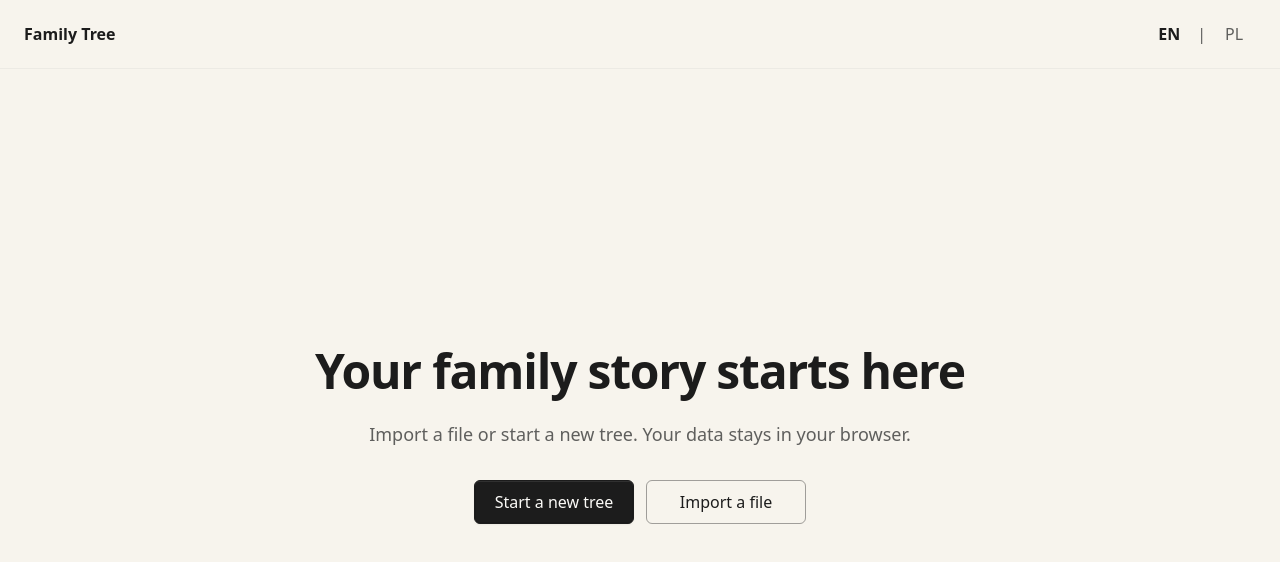
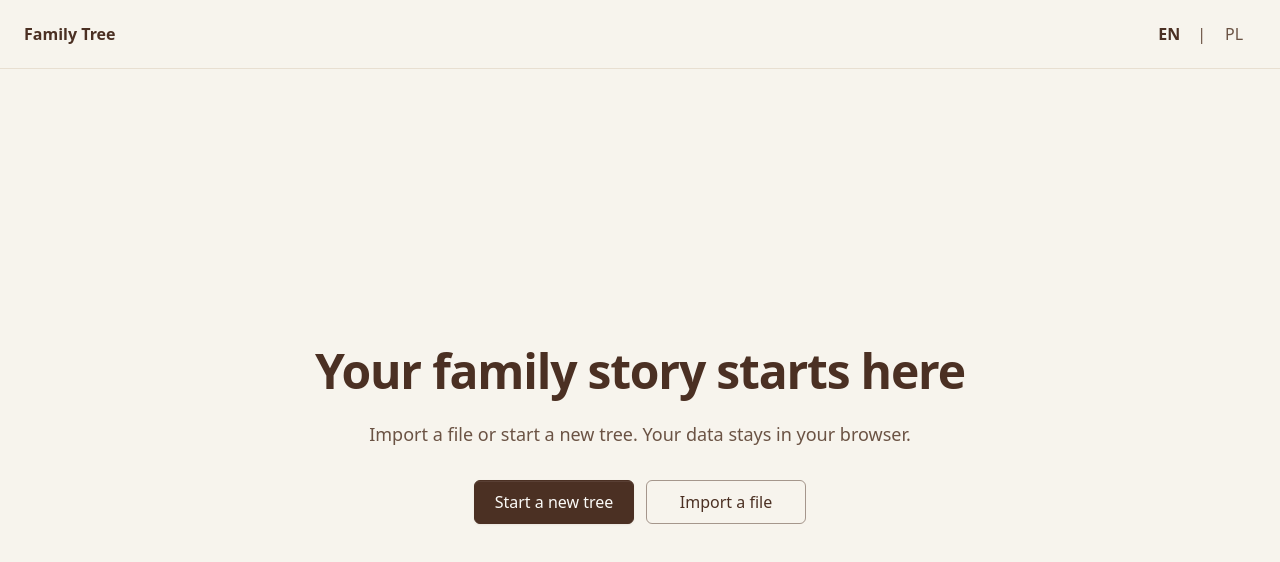
Before and after one commit to DanielVeB/family-tree, a React (Vite) app: page / in a window 1280 px wide. Shown: the top 562 px of the page. Built offline with nearby package versions, Linux system fonts and the light colour scheme; a web font is replaced by a local one.

Commit message:
change design

```diff
--- a/src/styles/global.css
+++ b/src/styles/global.css
@@ -30,7 +30,7 @@
   font-family: Inter, ui-sans-serif, system-ui, sans-serif;
   font-synthesis: none;
   font-weight: 400;
-  color: var(--charcoal);
+  color: var(--oak);
   background: var(--cream);
   text-rendering: optimizeLegibility;
   -webkit-font-smoothing: antialiased;
@@ -135,7 +135,7 @@ a:focus-visible {
   width: 7px;
   height: 7px;
   border-radius: var(--radius-pill);
-  background: var(--charcoal);
+  background: var(--oak);
   content: '';
 }
 
@@ -149,7 +149,7 @@ a:focus-visible {
   border: 1px solid var(--border);
   border-radius: var(--radius-card);
   background: var(--cream);
-  color: var(--charcoal);
+  color: var(--oak);
   line-height: 1.5;
 }
 
@@ -203,7 +203,7 @@ a:focus-visible {
 }
 
 .language-toggle button[aria-pressed='true'] {
-  color: var(--charcoal);
+  color: var(--oak);
   font-weight: 600;
 }
 
@@ -221,7 +221,7 @@ a:focus-visible {
 
 h1 {
   margin: 0;
-  color: var(--charcoal);
+  color: var(--oak);
   font-size: 36px;
   font-weight: 600;
   line-height: 1.1;
@@ -262,15 +262,15 @@ h1 {
 }
 
 .button--primary {
-  border-color: var(--charcoal);
-  background: var(--charcoal);
+  border-color: var(--oak);
+  background: var(--oak);
   color: var(--offwhite);
   box-shadow: var(--shadow-inset);
 }
 
 .button--ghost {
   background: transparent;
-  color: var(--charcoal);
+  color: var(--oak);
 }
 
 .tree-main {
@@ -340,7 +340,7 @@ h1 {
   border: 1px solid var(--border);
   border-radius: var(--radius-card);
   background: var(--cream);
-  color: var(--charcoal);
+  color: var(--oak);
   text-align: left;
   cursor: pointer;
   user-select: none;
@@ -396,7 +396,7 @@ h1 {
   border: 1px solid var(--border);
   border-radius: var(--radius-pill);
   background: var(--cream);
-  color: var(--charcoal);
+  color: var(--oak);
   font-size: 22px;
   cursor: pointer;
 }
@@ -490,7 +490,7 @@ h1 {
   flex-direction: column;
   gap: 6px;
   margin-bottom: 16px;
-  color: var(--charcoal);
+  color: var(--oak);
   font-size: 14px;
 }
 
@@ -501,7 +501,7 @@ h1 {
   border: 1px solid var(--border);
   border-radius: var(--radius-control);
   background: var(--cream);
-  color: var(--charcoal);
+  color: var(--oak);
   font: inherit;
   font-size: 16px;
 }
@@ -512,7 +512,7 @@ h1 {
 }
 
 .field__error {
-  color: var(--charcoal);
+  color: var(--oak);
   font-size: 14px;
 }
 
--- a/src/styles/tokens.css
+++ b/src/styles/tokens.css
@@ -1,18 +1,19 @@
 :root {
   --cream: #f7f4ed;
-  --charcoal: #1c1c1c;
+  --oak: #4b3023;
   --offwhite: #fcfbf8;
-  --muted: #5f5f5d;
-  --border: #eceae4;
-  --border-strong: rgba(28, 28, 28, 0.4);
-  --tint-hover: rgba(28, 28, 28, 0.04);
-  --tint-faint: rgba(28, 28, 28, 0.03);
-  --line: rgba(28, 28, 28, 0.4);
-  --ring: rgba(59, 130, 246, 0.5);
-  --shadow-focus: rgba(0, 0, 0, 0.1) 0 4px 12px;
+  --muted: #6b5344;
+  --border: #e8dfd1;
+  --border-strong: rgba(75, 48, 35, 0.48);
+  --tint-hover: rgba(75, 48, 35, 0.05);
+  --tint-faint: rgba(75, 48, 35, 0.04);
+  --line: rgba(75, 48, 35, 0.48);
+  --ring: rgba(153, 103, 54, 0.58);
+  --shadow-focus: rgba(75, 48, 35, 0.14) 0 4px 12px;
   --shadow-inset:
-    rgba(255, 255, 255, 0.2) 0 0.5px 0 0 inset,
-    rgba(0, 0, 0, 0.2) 0 0 0 0.5px inset, rgba(0, 0, 0, 0.05) 0 1px 2px 0;
+    rgba(252, 251, 248, 0.16) 0 0.5px 0 0 inset,
+    rgba(75, 48, 35, 0.24) 0 0 0 0.5px inset,
+    rgba(75, 48, 35, 0.08) 0 1px 2px 0;
   --radius-control: 6px;
   --radius-card: 12px;
   --radius-panel: 16px;
```
Also changed, not shown: 1 other file (tests, documents, lock files or other folders).
